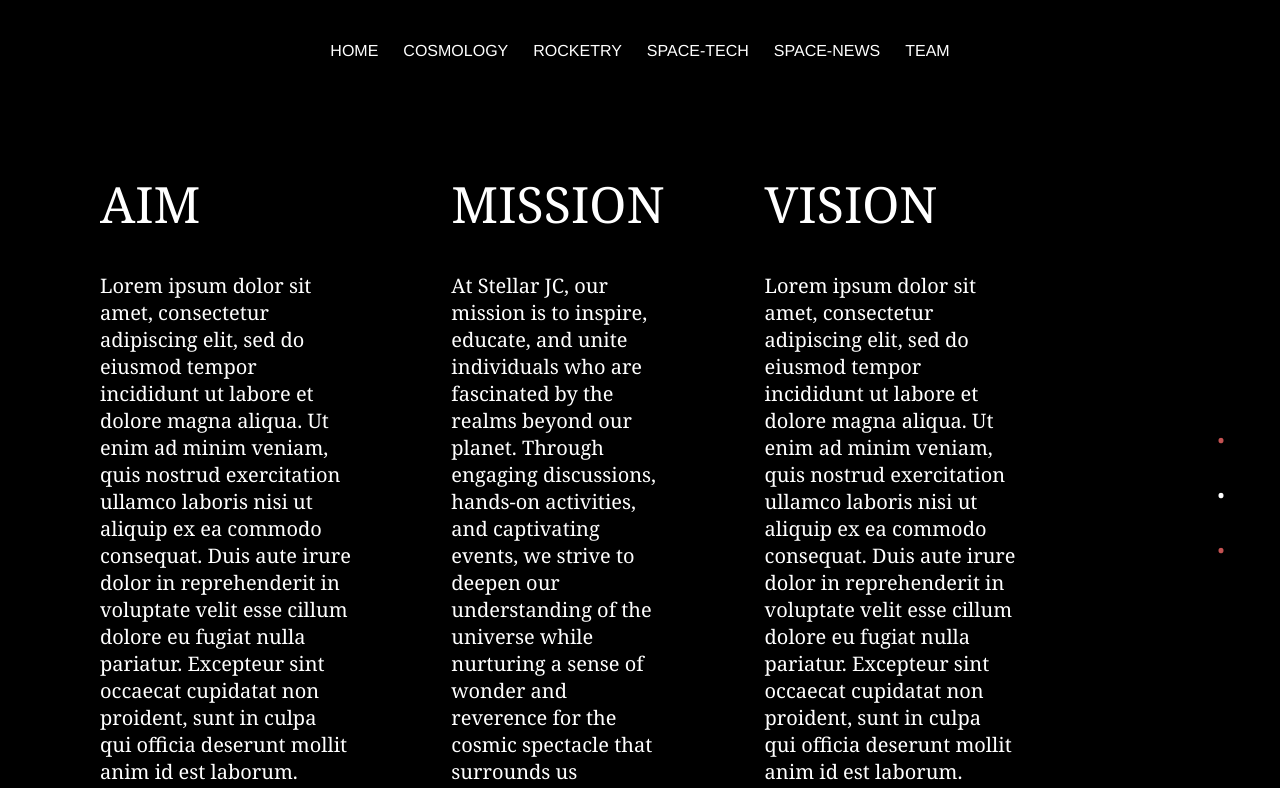
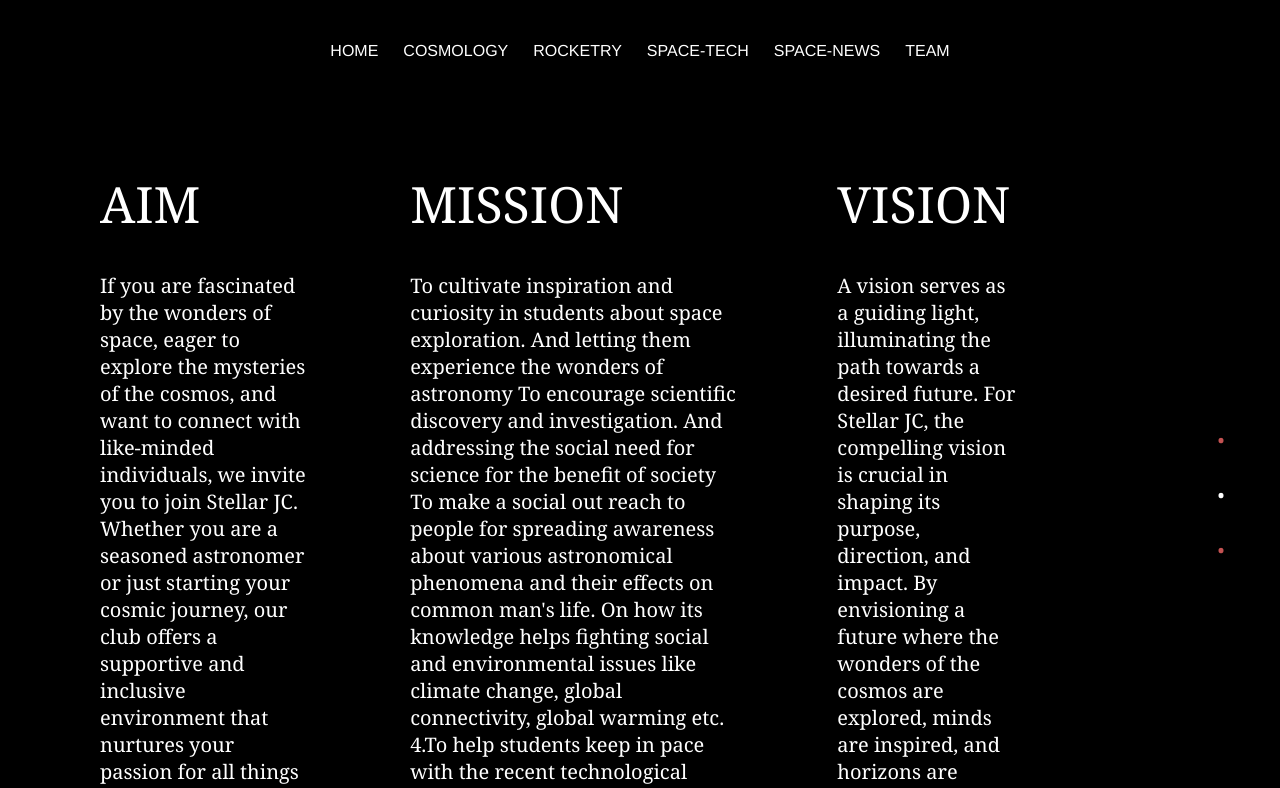
Before and after one commit to stellarjc/Website-React-Code, a React (Create React App) app: page /h2 in a window 1280 px wide. Shown: the top 788 px of the page. Built offline with nearby package versions, Linux system fonts and the light colour scheme.

Commit message:
added mva - avinash

```diff
--- a/src/screens/Home2.js
+++ b/src/screens/Home2.js
@@ -6,7 +6,7 @@ function Home2(){
     window.addEventListener('scroll', function (e) {
         console.log(this.window.scrollY);
         if(this.window.location.href==='http://localhost:3000/h2'){
-        if (this.window.scrollY >50) {
+        if (this.window.scrollY >250) {
             console.log('scrolling down');
             window.location.href = '/h3';
         }
@@ -17,28 +17,32 @@ function Home2(){
         <div className="home-main">
             <div className="home-main-aim">
                 <h1 className="home-main-aim-h1">AIM</h1>
-                <p className="home-main-aim-p">Lorem ipsum dolor sit amet, consectetur adipiscing elit,
-                sed do eiusmod tempor incididunt ut labore et dolore magna aliqua. Ut enim ad minim veniam,
-                quis nostrud exercitation ullamco laboris nisi ut aliquip ex ea commodo consequat. Duis aute
-                irure dolor in reprehenderit in voluptate velit esse cillum dolore eu fugiat nulla pariatur.
-                Excepteur sint occaecat cupidatat non proident, sunt in culpa qui officia deserunt mollit anim
-                id est laborum.</p>
+                <p className="home-main-aim-p">If you are fascinated by the wonders of space, eager to explore the
+                mysteries of the cosmos, and want to connect with like-minded individuals, we invite you to join
+                Stellar JC. Whether you are a seasoned astronomer or just starting your cosmic journey, our club
+                offers a supportive and inclusive environment that nurtures your passion for all things space-related.
+                Embark on a captivating odyssey through the cosmos with Stellar JC. Together, let us venture into the
+                unknown, unravel the secrets of the universe, and foster a deeper appreciation for the vastness and
+                beauty of space.</p>
            </div>
            <div className="home-main-aim">
                 <h1 className="home-main-aim-h1">MISSION</h1>
-                <p className="home-main-aim-p">At Stellar JC, our mission is to inspire, educate, and unite individuals
-                who are fascinated by the realms beyond our planet. Through engaging discussions, hands-on activities,
-                and captivating events, we strive to deepen our understanding of the universe while nurturing a sense
-                of wonder and reverence for the cosmic spectacle that surrounds us</p>
+                <p className="home-main-aim-p">To cultivate inspiration and curiosity in students about space exploration. And letting them experience the wonders of astronomy
+To encourage scientific discovery and investigation. And addressing the social need for science for the benefit of society
+To make a social out reach to people for spreading awareness about various astronomical phenomena and their effects on common man's life. On how its knowledge helps fighting social and environmental issues like climate change, global connectivity, global warming etc.
+4.To help students keep in pace with the recent technological advancement and promote hands on tech building experience. And developed real time engineering skills
+5.To help students seize future opportunities in the space sector And achieve pride for India and the entire world
+</p>
            </div>
            <div className="home-main-aim">
                 <h1 className="home-main-aim-h1">VISION</h1>
-                <p className="home-main-aim-p">Lorem ipsum dolor sit amet, consectetur adipiscing elit,
-                sed do eiusmod tempor incididunt ut labore et dolore magna aliqua. Ut enim ad minim veniam,
-                quis nostrud exercitation ullamco laboris nisi ut aliquip ex ea commodo consequat. Duis aute
-                irure dolor in reprehenderit in voluptate velit esse cillum dolore eu fugiat nulla pariatur.
-                Excepteur sint occaecat cupidatat non proident, sunt in culpa qui officia deserunt mollit anim
-                id est laborum.</p>
+                <p className="home-main-aim-p">A vision serves as a guiding light, illuminating the path towards a desired
+                 future. For Stellar JC, the compelling vision is crucial in shaping its purpose, direction, and impact.
+                  By envisioning a future where the wonders of the cosmos are explored, minds are inspired, and horizons
+                   are expanded, the club can chart a course towards becoming a catalyst for astronomical discovery and
+                   education. Our vision of the club is to focus on its commitment to exploration, inspiration, and the
+                   pursuit of knowledge of the outer space.
+</p>
            </div>
            <h1 className="home-main-h1">MISSION</h1>
            <h1 className="home-main-h1">AIM</h1>
```
